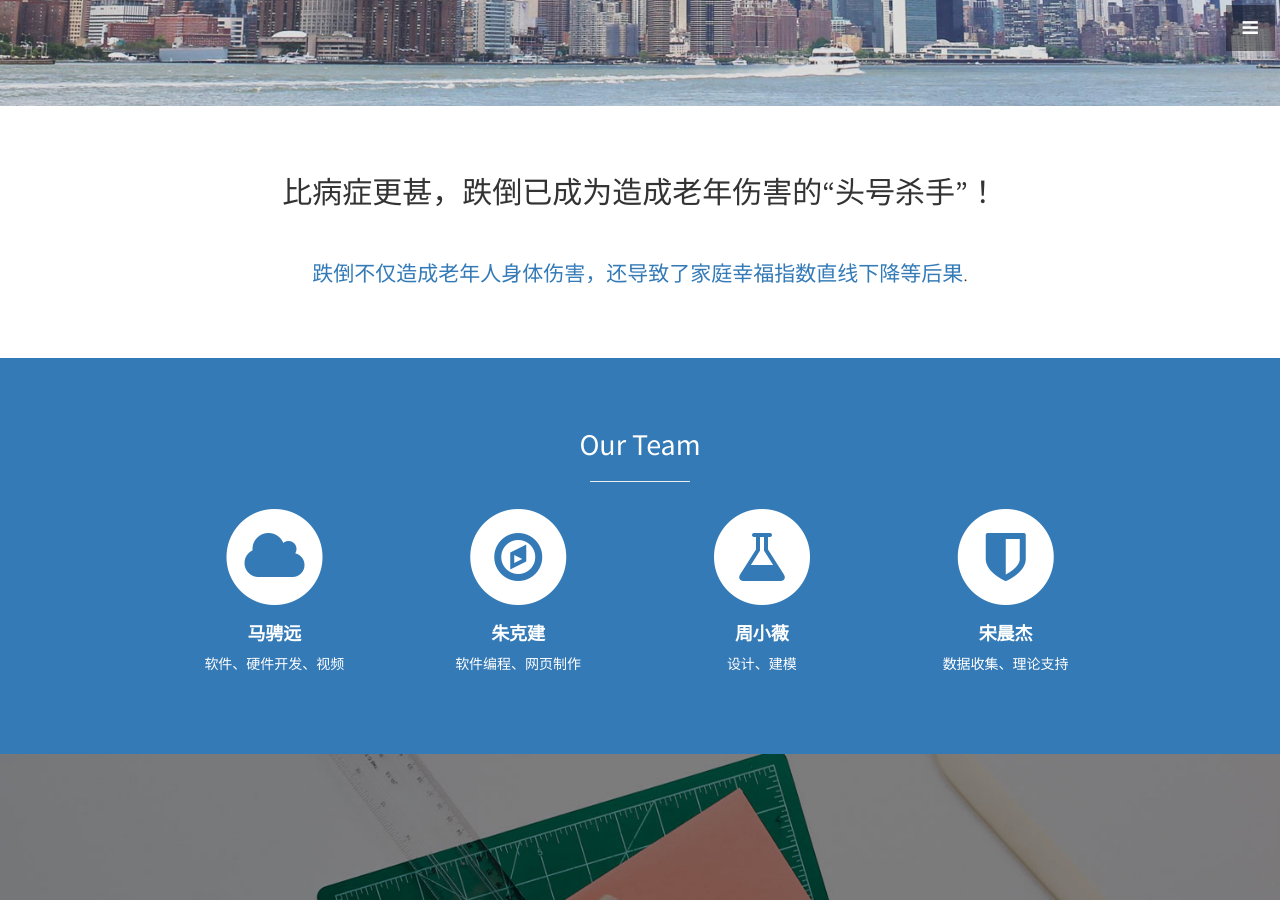
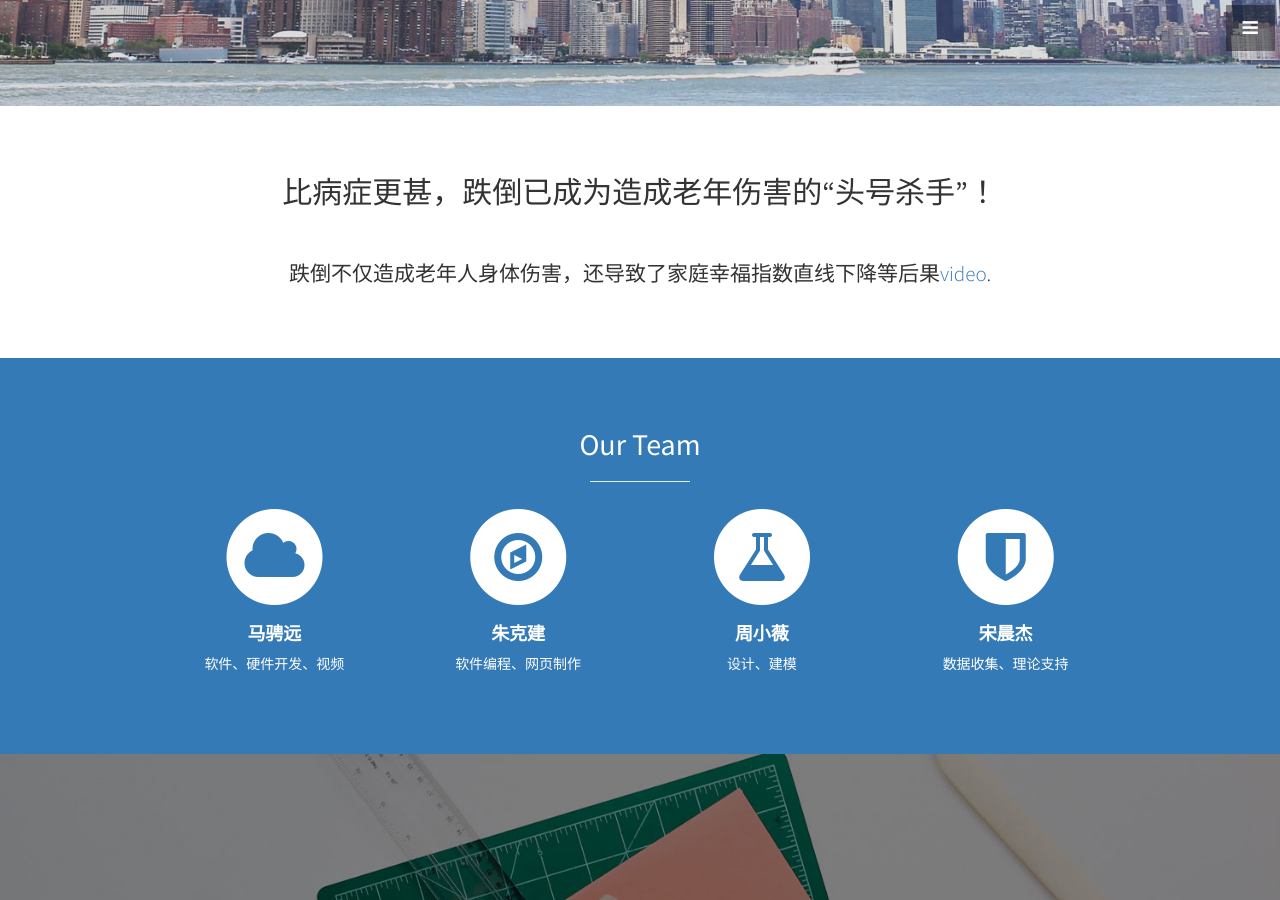
Before and after one commit to ProjectLambda9/ProjectLambda, a Jekyll site: the page built from index.html, in a window 1280 px wide and 900 px high, scrolled down 794 px. Built offline with Jekyll 4.4.1, drawn with Linux system fonts in a browser that asks for light colours.

Commit message:
Update about.html

```diff
--- a/_includes/about.html
+++ b/_includes/about.html
@@ -4,7 +4,7 @@
       <div class="col-lg-12 text-center">
         <h2>比病症更甚，跌倒已成为造成老年伤害的“头号杀手”！</h2>
         <br></br>
-        <p class="lead"> <a target="_blank" href="https://v.qq.com/x/page/n0145q5or16.html">跌倒不仅造成老年人身体伤害，还导致了家庭幸福指数直线下降等后果</a>.</p>
+        <p class="lead">跌倒不仅造成老年人身体伤害，还导致了家庭幸福指数直线下降等后果<a target="_blank" href="https://v.qq.com/x/page/n0145q5or16.html">video</a>.</p>
       </div>
     </div>
     <!-- /.row -->
```
